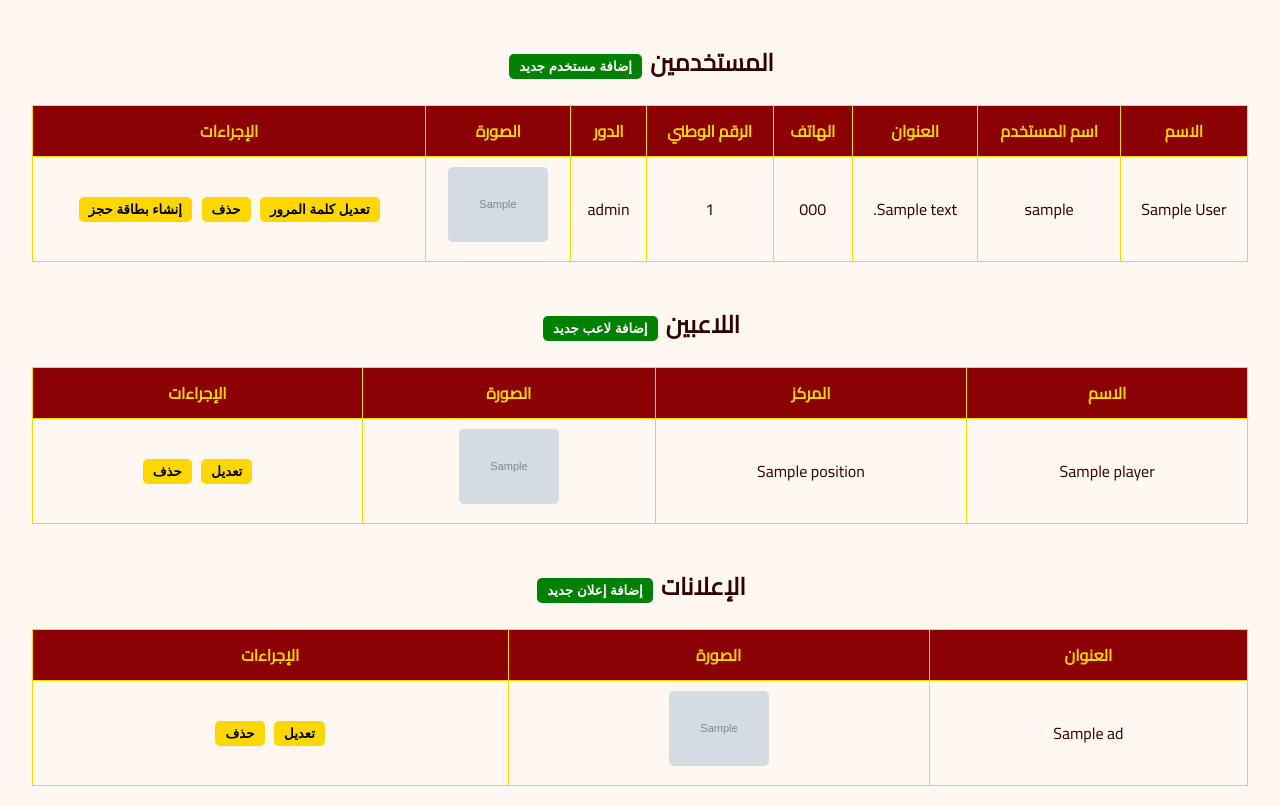
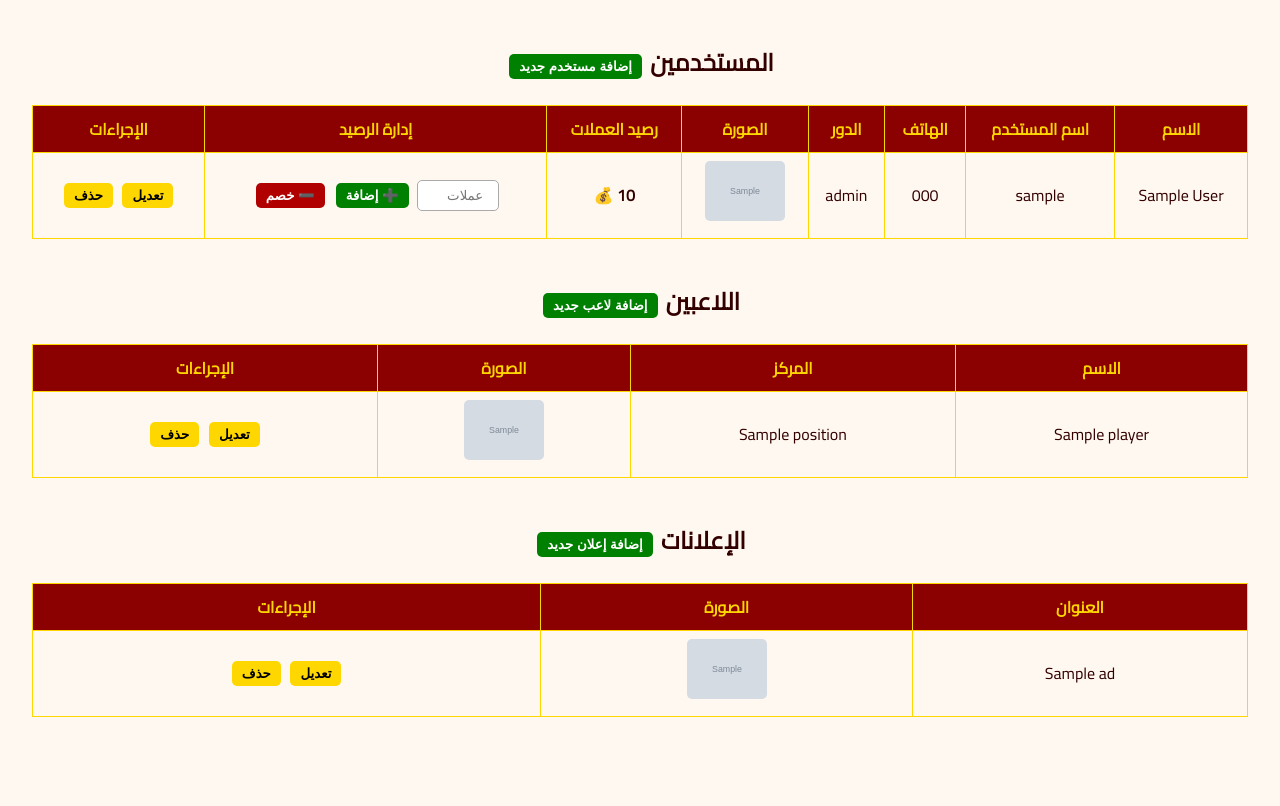
Before and after one commit to temtuba8-jpg/medisissaAir, a Flask app: page /admin in a window 1280 px wide. Shown: the part 133-939 px from the top of the page. After the commit the page ends 850 px from the top, so only its background shows below. Run offline with Flask 3, Linux system fonts and the light colour scheme; the visitor is signed in with stand-in values (Sample User, id 1); grey boxes marked "Sample" are stand-in pictures; a database or web service that is not in the repository returns one stand-in record (values such as "Sample title").

Commit message:
Update admin.html

```diff
--- a/templates/admin.html
+++ b/templates/admin.html
@@ -4,58 +4,172 @@
 <meta charset="UTF-8">
 <meta name="viewport" content="width=device-width, initial-scale=1.0">
 <title>لوحة الأدمن - نادي مديسيسة</title>
+
 <style>
 @import url('https://fonts.googleapis.com/css2?family=Cairo&display=swap');
-body { font-family:'Cairo',sans-serif; background:#fff8f0; color:#330000; margin:0; padding:0; }
-header { background:#8B0000; color:gold; padding:15px; text-align:center; display:flex; flex-wrap:wrap; justify-content:center; gap:10px; }
-button { background:gold; border:none; padding:5px 10px; border-radius:5px; cursor:pointer; margin:3px; font-weight:bold; }
-table { width:95%; margin:20px auto; border-collapse:collapse; }
-th, td { border:1px solid gold; padding:10px; text-align:center; }
-th { background:#8B0000; color:gold; }
-img { max-width:100px; height:auto; border-radius:5px; }
-h2 { text-align:center; margin-top:40px; }
-.add-btn { background:#008000; color:white; }
-@media(max-width:600px) { table, th, td { font-size:12px; } }
+
+body {
+    font-family:'Cairo',sans-serif;
+    background:#fff8f0;
+    color:#330000;
+    margin:0;
+    padding:0;
+}
+
+header {
+    background:#8B0000;
+    color:gold;
+    padding:15px;
+    text-align:center;
+    display:flex;
+    flex-wrap:wrap;
+    justify-content:center;
+    gap:10px;
+}
+
+button {
+    background:gold;
+    border:none;
+    padding:5px 10px;
+    border-radius:5px;
+    cursor:pointer;
+    margin:3px;
+    font-weight:bold;
+}
+
+.add-btn {
+    background:#008000;
+    color:white;
+}
+
+.minus-btn{
+    background:#b00000;
+    color:white;
+}
+
+table {
+    width:95%;
+    margin:20px auto;
+    border-collapse:collapse;
+}
+
+th, td {
+    border:1px solid gold;
+    padding:8px;
+    text-align:center;
+    vertical-align:middle;
+}
+
+th {
+    background:#8B0000;
+    color:gold;
+}
+
+img {
+    max-width:80px;
+    height:auto;
+    border-radius:5px;
+}
+
+h2 {
+    text-align:center;
+    margin-top:40px;
+}
+
+input[type="number"]{
+    width:70px;
+    padding:5px;
+    border-radius:5px;
+    border:1px solid #aaa;
+    text-align:center;
+}
+
+@media(max-width:600px) {
+    table, th, td {
+        font-size:12px;
+    }
+}
 </style>
 </head>
+
 <body>
 
 <header>
-<h1>لوحة الأدمن</h1>
-<a href="{{ url_for('index') }}"><button>العودة للرئيسية</button></a>
-<a href="{{ url_for('logout_admin') }}"><button>تسجيل الخروج</button></a>
+    <h1>لوحة الأدمن</h1>
+    <a href="{{ url_for('index') }}"><button>العودة للرئيسية</button></a>
+    <a href="{{ url_for('logout_admin') }}"><button>تسجيل الخروج</button></a>
 </header>
 
-<!-- قسم المستخدمين -->
-<h2>المستخدمين <a href="{{ url_for('register') }}"><button class="add-btn">إضافة مستخدم جديد</button></a></h2>
+<!-- ================= المستخدمين ================= -->
+<h2>
+المستخدمين
+<a href="{{ url_for('register') }}">
+<button class="add-btn">إضافة مستخدم جديد</button>
+</a>
+</h2>
+
 <table>
 <tr>
-<th>الاسم</th><th>اسم المستخدم</th><th>العنوان</th><th>الهاتف</th><th>الرقم الوطني</th><th>الدور</th><th>الصورة</th><th>الإجراءات</th>
+<th>الاسم</th>
+<th>اسم المستخدم</th>
+<th>الهاتف</th>
+<th>الدور</th>
+<th>الصورة</th>
+<th>رصيد العملات</th>
+<th>إدارة الرصيد</th>
+<th>الإجراءات</th>
 </tr>
+
 {% for u in users %}
 <tr>
 <td>{{ u.full_name or '-' }}</td>
 <td>{{ u.username }}</td>
-<td>{{ u.address or '-' }}</td>
 <td>{{ u.phone or '-' }}</td>
-<td>{{ u.national_id or '-' }}</td>
 <td>{{ u.role or '-' }}</td>
 <td>
 <img src="{{ u.photo_url if u.photo_url else url_for('static', filename='images/default_user.png') }}">
 </td>
+
+<!-- رصيد المستخدم -->
 <td>
-<a href="{{ url_for('edit_user', username=u.username) }}"><button>تعديل كلمة المرور</button></a>
-<a href="{{ url_for('delete_user', username=u.username) }}" onclick="return confirm('هل أنت متأكد من حذف المستخدم؟')"><button>حذف</button></a>
-<a href="{{ url_for('ticket', user_id=u.username) }}"><button>إنشاء بطاقة حجز</button></a>
+<strong>{{ u.balance if u.balance is not none else 0 }}</strong> 💰
+</td>
+
+<!-- التحكم في الرصيد -->
+<td>
+<form action="{{ url_for('update_balance', username=u.username) }}" method="post" style="display:flex;justify-content:center;gap:5px;flex-wrap:wrap;">
+    <input type="number" name="amount" min="1" placeholder="عملات">
+    <button name="action" value="add" class="add-btn">➕ إضافة</button>
+    <button name="action" value="minus" class="minus-btn">➖ خصم</button>
+</form>
+</td>
+
+<td>
+<a href="{{ url_for('edit_user', username=u.username) }}"><button>تعديل</button></a>
+<a href="{{ url_for('delete_user', username=u.username) }}" onclick="return confirm('هل أنت متأكد من حذف المستخدم؟')">
+<button>حذف</button>
+</a>
 </td>
 </tr>
 {% endfor %}
 </table>
 
-<!-- قسم اللاعبين -->
-<h2>اللاعبين <a href="{{ url_for('add_player') }}"><button class="add-btn">إضافة لاعب جديد</button></a></h2>
+<!-- ================= اللاعبين ================= -->
+<h2>
+اللاعبين
+<a href="{{ url_for('add_player') }}">
+<button class="add-btn">إضافة لاعب جديد</button>
+</a>
+</h2>
+
 <table>
-<tr><th>الاسم</th><th>المركز</th><th>الصورة</th><th>الإجراءات</th></tr>
+<tr>
+<th>الاسم</th>
+<th>المركز</th>
+<th>الصورة</th>
+<th>الإجراءات</th>
+</tr>
+
 {% for p in players %}
 <tr>
 <td>{{ p.name or '-' }}</td>
@@ -66,7 +180,9 @@ h2 { text-align:center; margin-top:40px; }
 <td>
 {% if p._id %}
 <a href="{{ url_for('edit_player', player_id=p._id|string) }}"><button>تعديل</button></a>
-<a href="{{ url_for('delete_player', player_id=p._id|string) }}" onclick="return confirm('هل تريد حذف اللاعب؟')"><button>حذف</button></a>
+<a href="{{ url_for('delete_player', player_id=p._id|string) }}" onclick="return confirm('هل تريد حذف اللاعب؟')">
+<button>حذف</button>
+</a>
 {% else %}
 -
 {% endif %}
@@ -75,10 +191,21 @@ h2 { text-align:center; margin-top:40px; }
 {% endfor %}
 </table>
 
-<!-- قسم الإعلانات -->
-<h2>الإعلانات <a href="{{ url_for('add_ad') }}"><button class="add-btn">إضافة إعلان جديد</button></a></h2>
+<!-- ================= الإعلانات ================= -->
+<h2>
+الإعلانات
+<a href="{{ url_for('add_ad') }}">
+<button class="add-btn">إضافة إعلان جديد</button>
+</a>
+</h2>
+
 <table>
-<tr><th>العنوان</th><th>الصورة</th><th>الإجراءات</th></tr>
+<tr>
+<th>العنوان</th>
+<th>الصورة</th>
+<th>الإجراءات</th>
+</tr>
+
 {% for a in ads %}
 <tr>
 <td>{{ a.title or '-' }}</td>
@@ -88,7 +215,9 @@ h2 { text-align:center; margin-top:40px; }
 <td>
 {% if a._id %}
 <a href="{{ url_for('edit_ad', ad_id=a._id|string) }}"><button>تعديل</button></a>
-<a href="{{ url_for('delete_ad', ad_id=a._id|string) }}" onclick="return confirm('هل تريد حذف الإعلان؟')"><button>حذف</button></a>
+<a href="{{ url_for('delete_ad', ad_id=a._id|string) }}" onclick="return confirm('هل تريد حذف الإعلان؟')">
+<button>حذف</button>
+</a>
 {% else %}
 -
 {% endif %}
```
